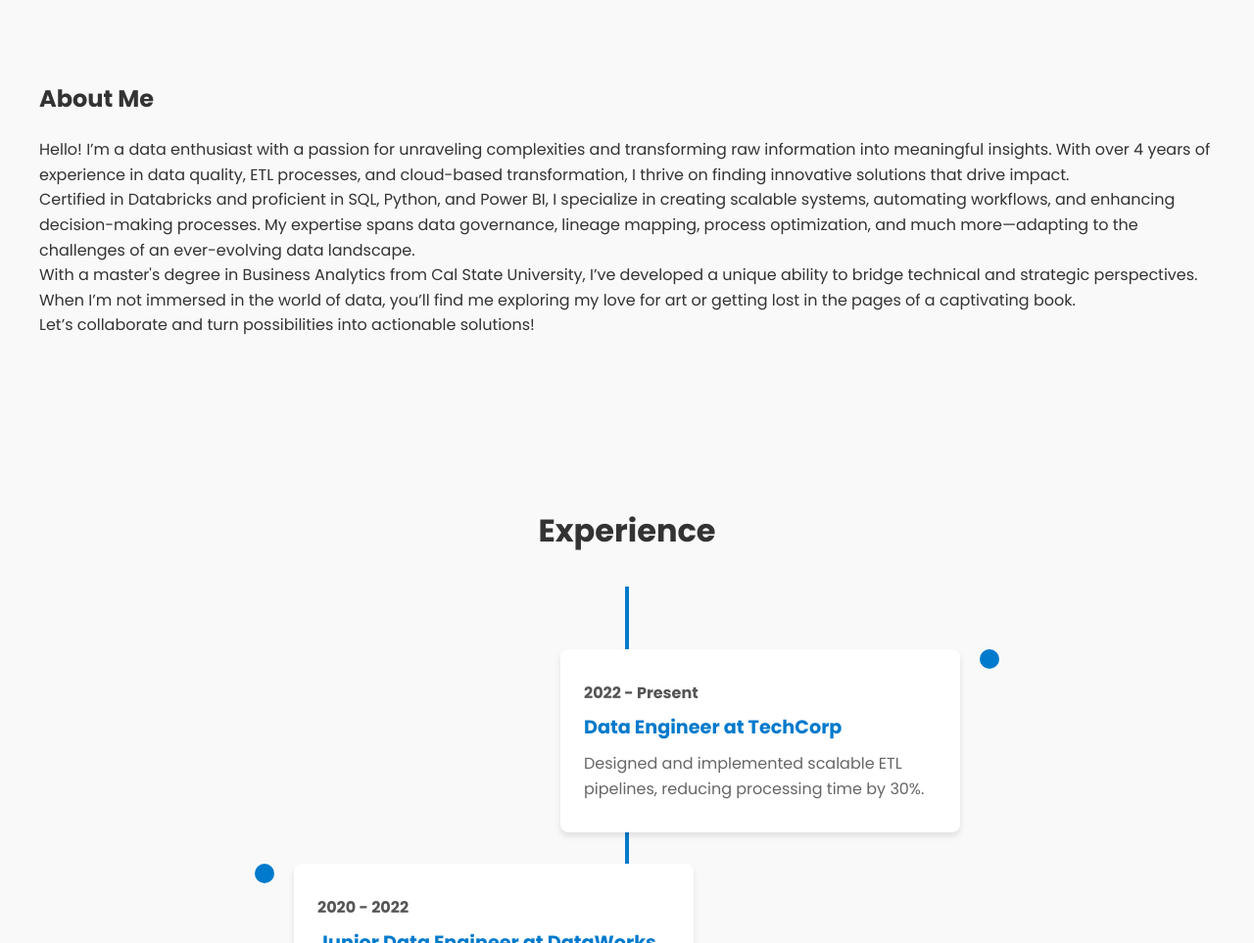
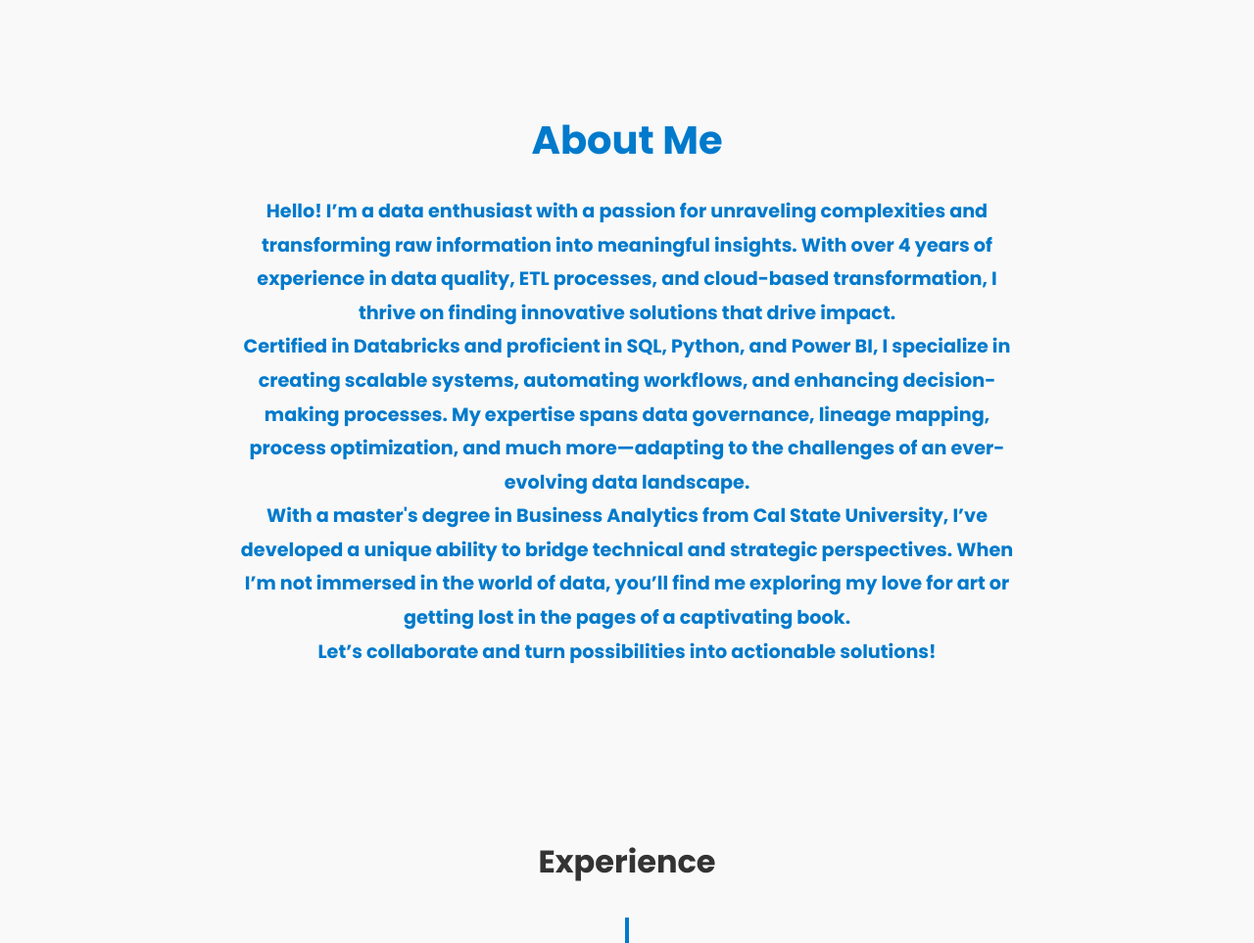
Before and after one commit to dileep-lingamallu/dileep-lingamallu.github.io, a plain HTML site: page index.html in a window 1280 px wide. Shown: the part 1026-1989 px from the top of the page at 98% size. Drawn offline with Linux system fonts and the light colour scheme.

Commit message:
Update styles.css

```diff
--- a/styles.css
+++ b/styles.css
@@ -243,6 +243,46 @@ section {
     }
 }
 
+/* About Section */
+#about {
+    background: #f9f9f9; /* Light background for contrast */
+    padding: 4rem 1rem;
+    text-align: center;
+}
+
+#about h2 {
+    font-size: 2.5rem;
+    margin-bottom: 1.5rem;
+    color: #007acc; /* Primary theme color */
+    font-weight: bold;
+}
+
+#about p {
+    font-size: 1.1rem;
+    line-height: 1.8;
+    color: #555; /* Subtle text color */
+    max-width: 800px;
+    margin: 0 auto;
+}
+
+#about p br {
+    margin-bottom: 1rem;
+}
+
+#about .container {
+    display: flex;
+    flex-direction: column;
+    align-items: center;
+    justify-content: center;
+    padding: 1rem;
+}
+
+#about p:last-child {
+    font-size: 1.2rem;
+    font-weight: bold;
+    color: #007acc; /* Highlight call-to-action */
+}
+
 /* Experience Section */
 #experience {
     background: #f9f9f9;
```
